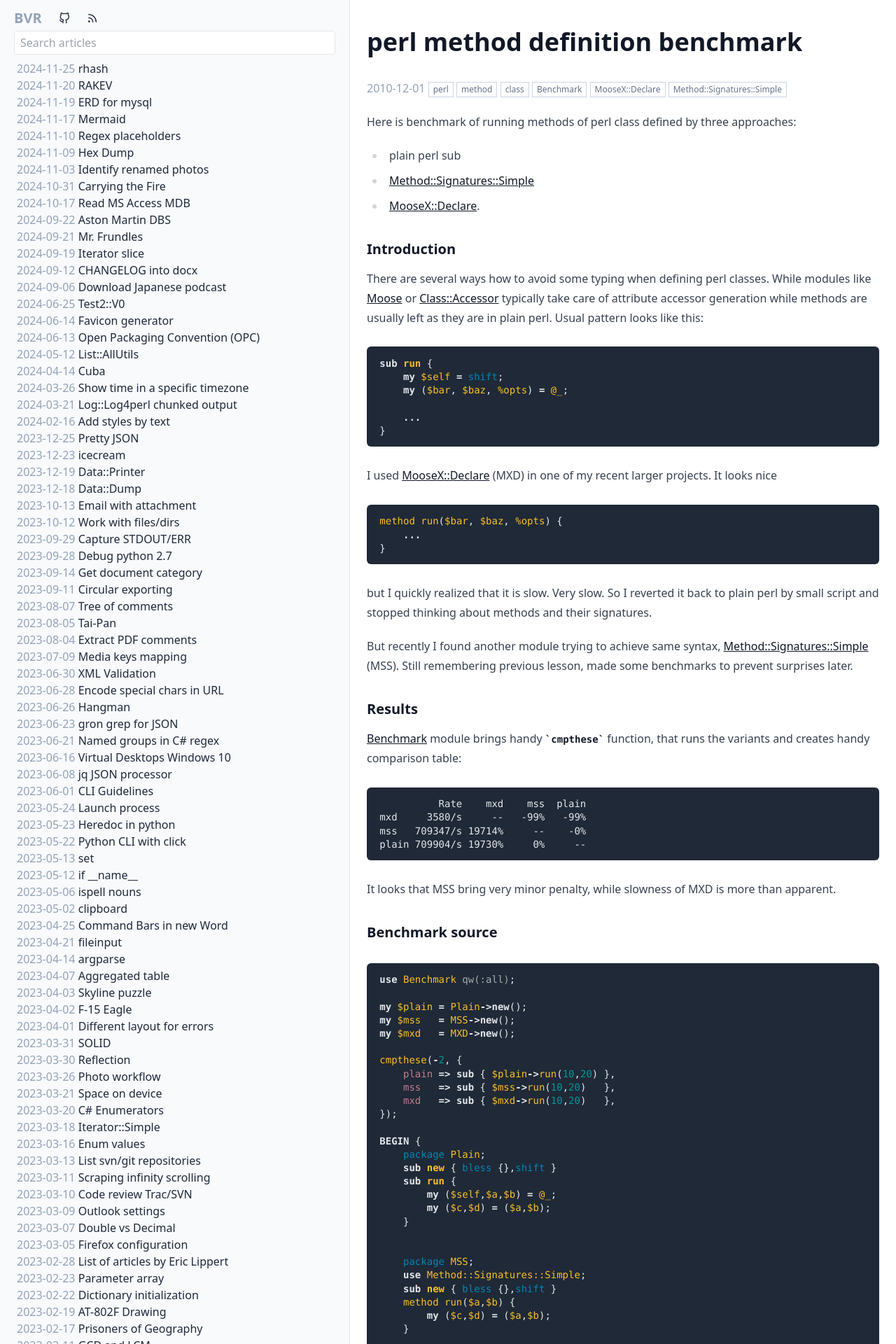
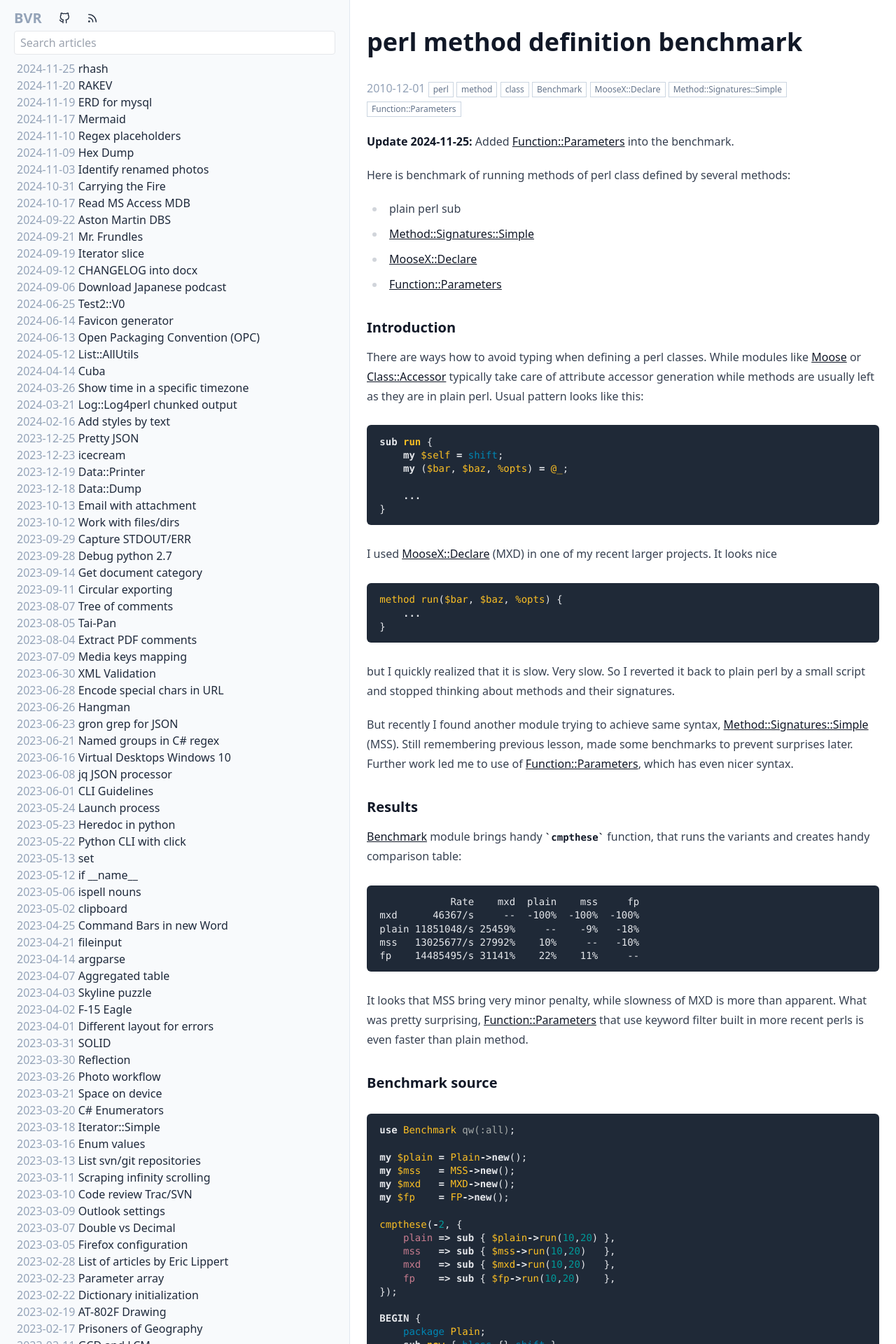
Before and after one commit to bvr/bvr.github.io, a Jekyll site: the page built from _posts/2010-12-01-method-benchmark.md, in a window 1280 px wide. Shown: the top 1920 px of the page at 70% size. Built offline with Jekyll 4.4.1, drawn with Linux system fonts in a browser that asks for light colours; some of the changed text lies outside the part shown.

Commit message:
Updated results in method benchmarks post

````diff
--- a/_posts/2010-12-01-method-benchmark.md
+++ b/_posts/2010-12-01-method-benchmark.md
@@ -8,20 +8,20 @@ tags:
   - Benchmark
   - MooseX::Declare
   - Method::Signatures::Simple
+  - Function::Parameters
 ---
-Here is benchmark of running methods of perl class defined by three
-approaches:
+**Update 2024-11-25:** Added [Function::Parameters][fp] into the benchmark.
+
+Here is benchmark of running methods of perl class defined by several methods:
 
  - plain perl sub
  - [Method::Signatures::Simple][mss]
- - [MooseX::Declare][mxd].
+ - [MooseX::Declare][mxd]
+ - [Function::Parameters][fp]
 
 ### Introduction
 
-There are several ways how to avoid some typing when defining perl classes.
-While modules like [Moose][moose] or [Class::Accessor][ca] typically take care
-of attribute accessor generation while methods are usually left as they are in plain
-perl. Usual pattern looks like this:
+There are ways how to avoid typing when defining a perl classes. While modules like [Moose][moose] or [Class::Accessor][ca] typically take care of attribute accessor generation while methods are usually left as they are in plain perl. Usual pattern looks like this:
 
 ```perl
 sub run {
@@ -40,25 +40,22 @@ method run($bar, $baz, %opts) {
 }
 ```
 
-but I quickly realized that it is slow. Very slow. So I reverted it back to
-plain perl by small script and stopped thinking about methods and their
-signatures.
+but I quickly realized that it is slow. Very slow. So I reverted it back to plain perl by a small script and stopped thinking about methods and their signatures.
 
-But recently I found another module trying to achieve same syntax,
-[Method::Signatures::Simple][mss] (MSS). Still remembering previous lesson,
-made some benchmarks to prevent surprises later.
+But recently I found another module trying to achieve same syntax, [Method::Signatures::Simple][mss] (MSS). Still remembering previous lesson, made some benchmarks to prevent surprises later. Further work led me to use of [Function::Parameters][fp], which has even nicer syntax.
 
 ### Results
 
 [Benchmark][benchmark] module brings handy `cmpthese` function, that runs the variants and
 creates handy comparison table:
 
-              Rate    mxd    mss  plain
-    mxd     3580/s     --   -99%   -99%
-    mss   709347/s 19714%     --    -0%
-    plain 709904/s 19730%     0%     --
+                Rate    mxd  plain    mss     fp
+    mxd      46367/s     --  -100%  -100%  -100%
+    plain 11851048/s 25459%     --    -9%   -18%
+    mss   13025677/s 27992%    10%     --   -10%
+    fp    14485495/s 31141%    22%    11%     --
 
-It looks that MSS bring very minor penalty, while slowness of MXD is more than apparent.
+It looks that MSS bring very minor penalty, while slowness of MXD is more than apparent. What was pretty surprising, [Function::Parameters][fp] that use keyword filter built in more recent perls is even faster than plain method.
 
 ### Benchmark source
 
@@ -68,11 +65,13 @@ use Benchmark qw(:all);
 my $plain = Plain->new();
 my $mss   = MSS->new();
 my $mxd   = MXD->new();
+my $fp    = FP->new();
 
 cmpthese(-2, {
     plain => sub { $plain->run(10,20) },
     mss   => sub { $mss->run(10,20)   },
     mxd   => sub { $mxd->run(10,20)   },
+    fp    => sub { $fp->run(10,20)    },
 });
 
 BEGIN {
@@ -98,6 +97,14 @@ BEGIN {
             my ($c,$d) = ($a,$b);
         }
     }
+
+
+    package FP;
+    use Function::Parameters;
+    sub new { bless {},shift }
+    method run($a,$b) {
+        my ($c,$d) = ($a,$b);
+    }
 }
 ```
 
@@ -105,4 +112,5 @@ BEGIN {
 [mss]:   https://metacpan.org/pod/Method::Signatures::Simple
 [mxd]:   https://metacpan.org/pod/MooseX::Declare
 [ca]:    https://metacpan.org/pod/Class::Accessor
+[fp]:    https://metacpan.org/pod/Function::Parameters
 [benchmark]: https://metacpan.org/pod/Benchmark
````
Also changed, not shown: 1 other file.
